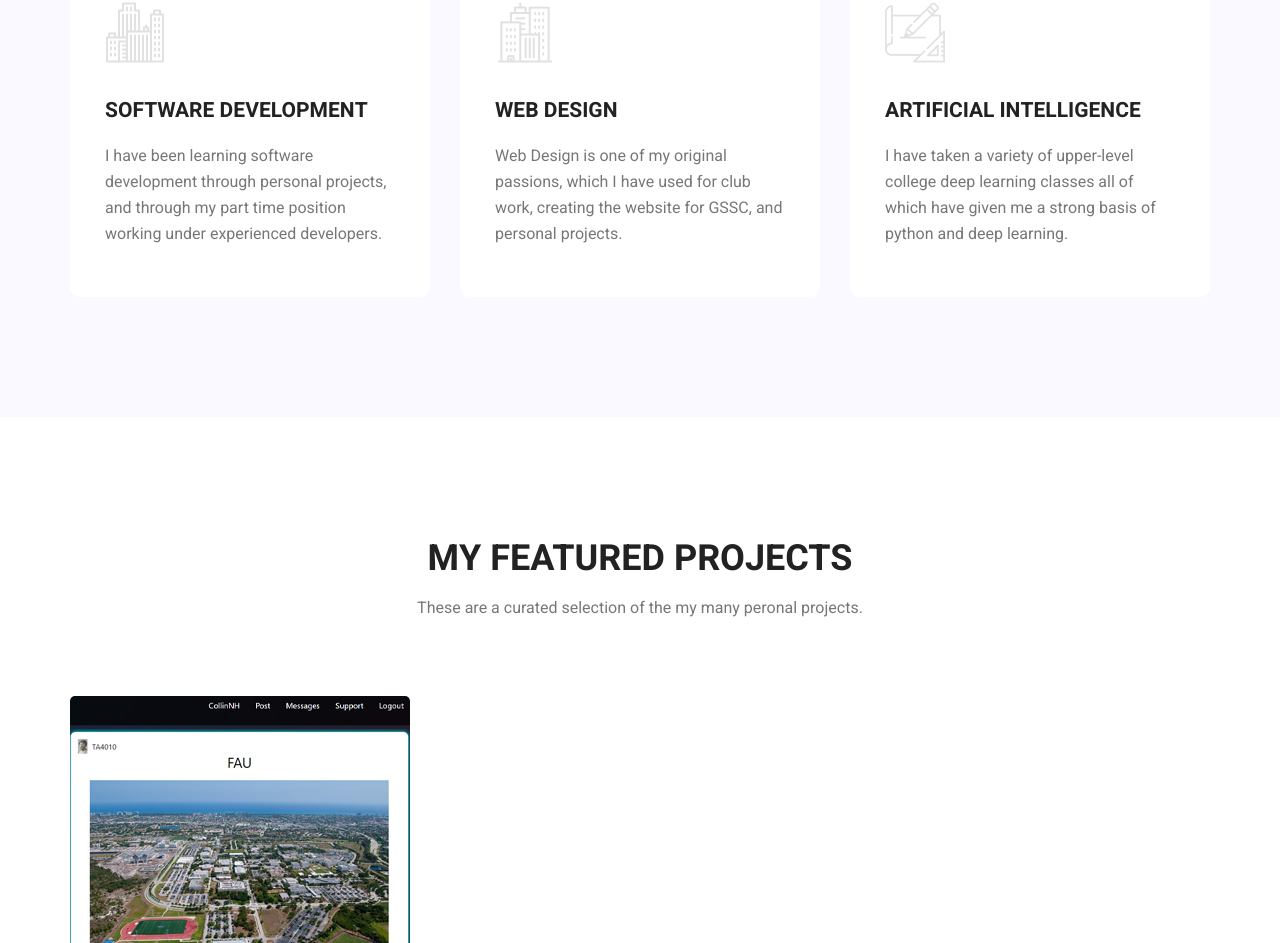
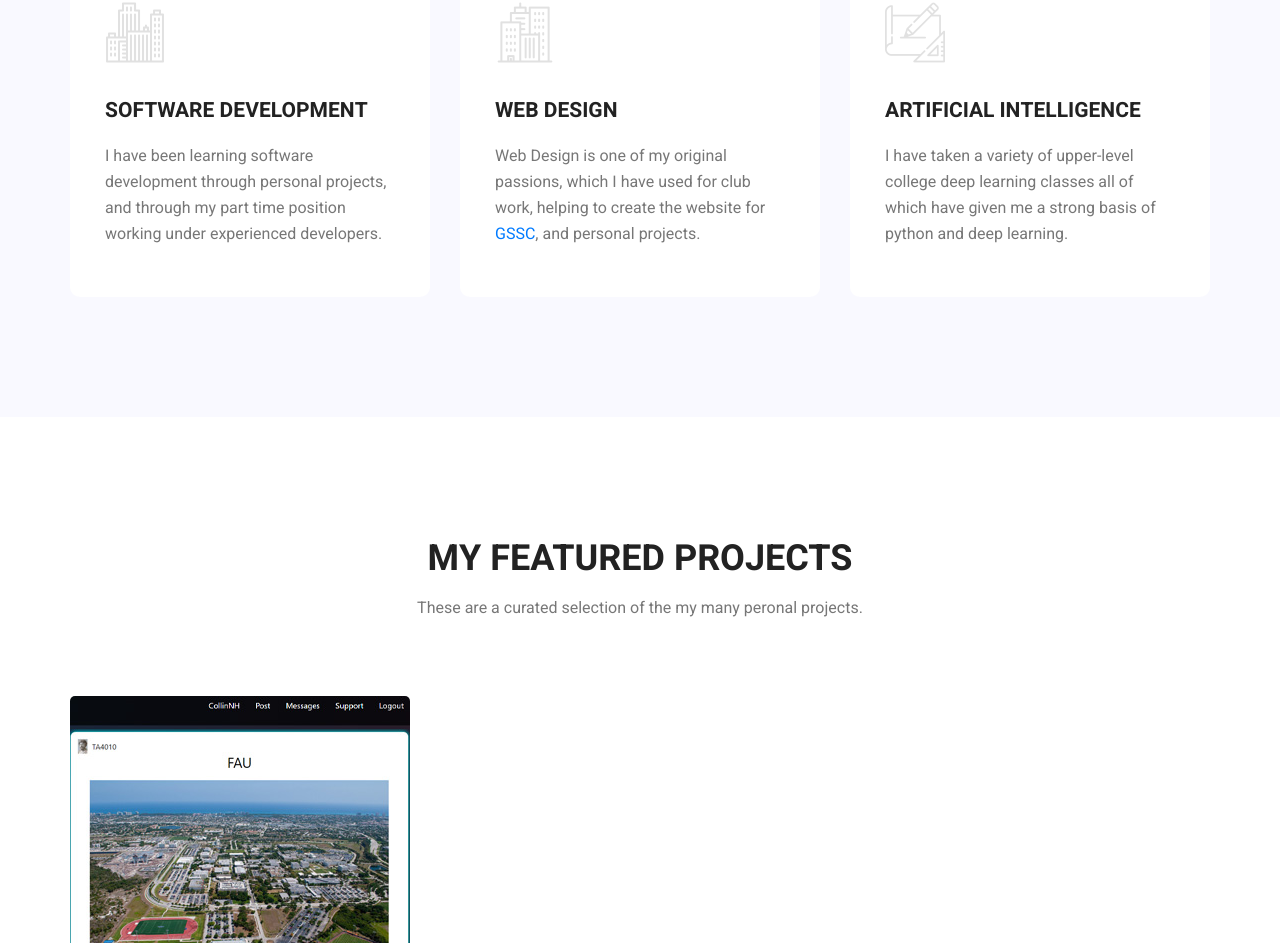
Before and after one commit to Collin2222/Portfolio, a plain HTML site: page index.html in a window 1280 px wide. Shown: the part 2967-3910 px from the top of the page. Drawn offline with Linux system fonts and the light colour scheme.

Commit message:
Update index.html

```diff
--- a/index.html
+++ b/index.html
@@ -317,7 +317,7 @@
         				<div class="feature_item">
         					<i class="flaticon-skyline"></i>
         					<h4>Web Design</h4>
-        					<p>Web Design is one of my original passions, which I have used for club work, creating the website for GSSC, and personal projects.</p>
+        					<p>Web Design is one of my original passions, which I have used for club work, helping to create the website for <a href="www.graphicsecurity.com">GSSC</a>, and personal projects.</p>
         				</div>
         			</div>
         			<div class="col-lg-4 col-md-6">
```
